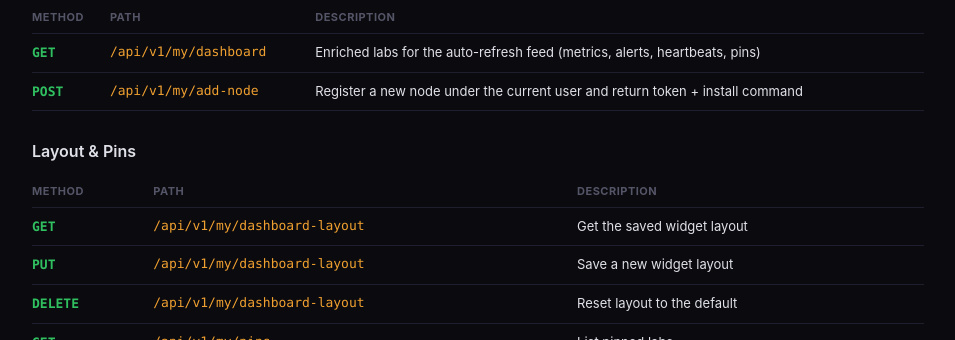
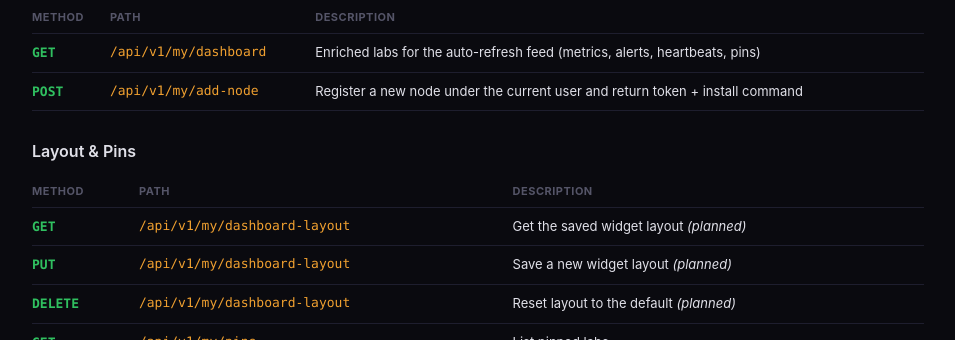
Before and after one commit to labwatch-dev/labwatch, a FastAPI app: page /docs in a window 1280 px wide. Shown: the part 6160-6500 px from the top of the page, without its empty margins (292-1247 px from the left). Run offline with FastAPI, Linux system fonts and the light colour scheme.

Commit message:
fix DB CHECK constraint migration, mark unimplemented features as planned
- database.py: migration now creates CHECK with all 8 notification channel
  types (was only 3), trigger detects outdated schema by checking for 'apprise'
- docs.html: mark 15 phantom endpoints as (planned) — dashboard-layout,
  public-status, maintenance, display-name, user notifications CRUD
- docs.html: fix sparkline auth label from "public" to "session or admin"
- landing.html: public status page → "soon" in comparison table and pricing
- landing.html: MCP → "soon" in pricing card
- README.md: remove nonexistent --discover command, list all 8 notification channels

```diff
--- a/server/database.py
+++ b/server/database.py
@@ -82,7 +82,7 @@ def init_db() -> None:
             CREATE TABLE IF NOT EXISTS notification_channels (
                 id INTEGER PRIMARY KEY AUTOINCREMENT,
                 name TEXT NOT NULL,
-                channel_type TEXT NOT NULL CHECK(channel_type IN ('webhook', 'ntfy', 'telegram')),
+                channel_type TEXT NOT NULL CHECK(channel_type IN ('webhook', 'ntfy', 'telegram', 'discord', 'slack', 'gotify', 'pushover', 'apprise')),
                 config TEXT NOT NULL DEFAULT '{}',
                 enabled INTEGER NOT NULL DEFAULT 1,
                 min_severity TEXT NOT NULL DEFAULT 'warning' CHECK(min_severity IN ('info', 'warning', 'critical')),
@@ -110,15 +110,15 @@ def init_db() -> None:
         ).fetchone()
         if row:
             ddl = row[0] or ""
-            if "'telegram'" not in ddl and "notification_channels" in ddl:
-                logger.info("Migrating notification_channels table to add 'telegram' channel type")
+            if "'apprise'" not in ddl and "notification_channels" in ddl:
+                logger.info("Migrating notification_channels table to support all 8 channel types")
                 conn.executescript("""
                     ALTER TABLE notification_channels RENAME TO _notification_channels_old;
 
                     CREATE TABLE notification_channels (
                         id INTEGER PRIMARY KEY AUTOINCREMENT,
                         name TEXT NOT NULL,
-                        channel_type TEXT NOT NULL CHECK(channel_type IN ('webhook', 'ntfy', 'telegram')),
+                        channel_type TEXT NOT NULL CHECK(channel_type IN ('webhook', 'ntfy', 'telegram', 'discord', 'slack', 'gotify', 'pushover', 'apprise')),
                         config TEXT NOT NULL DEFAULT '{}',
                         enabled INTEGER NOT NULL DEFAULT 1,
                         min_severity TEXT NOT NULL DEFAULT 'warning' CHECK(min_severity IN ('info', 'warning', 'critical')),
@@ -134,7 +134,7 @@ def init_db() -> None:
                     CREATE INDEX IF NOT EXISTS idx_notif_channels_type ON notification_channels(channel_type);
                 """)
                 conn.commit()
-                logger.info("Migration complete: notification_channels now supports 'telegram'")
+                logger.info("Migration complete: notification_channels now supports all 8 channel types")
 
         # Migrate signups table to add password_hash column if missing
         cols = [r[1] for r in conn.execute("PRAGMA table_info(signups)").fetchall()]
--- a/server/templates/docs.html
+++ b/server/templates/docs.html
@@ -881,7 +881,7 @@ X-Admin-Secret: your-secret-here</div>
                     <span class="endpoint-method method-get">GET</span>
                     <span class="endpoint-path">/api/v1/widgets/sparkline/{lab_id}/{metric}</span>
                     <span class="endpoint-desc">Short-window time series</span>
-                    <span class="endpoint-auth">public</span>
+                    <span class="endpoint-auth">session or admin</span>
                     <span class="endpoint-chevron">&#9654;</span>
                 </div>
                 <div class="endpoint-body">
@@ -1418,9 +1418,9 @@ X-Admin-Secret: your-secret-here</div>
             <h3>Layout &amp; Pins</h3>
             <table class="param-table">
                 <tr><th>Method</th><th>Path</th><th>Description</th></tr>
-                <tr><td><span class="response-code code-2xx">GET</span></td><td class="param-name">/api/v1/my/dashboard-layout</td><td>Get the saved widget layout</td></tr>
-                <tr><td><span class="response-code code-2xx">PUT</span></td><td class="param-name">/api/v1/my/dashboard-layout</td><td>Save a new widget layout</td></tr>
-                <tr><td><span class="response-code code-2xx">DELETE</span></td><td class="param-name">/api/v1/my/dashboard-layout</td><td>Reset layout to the default</td></tr>
+                <tr><td><span class="response-code code-2xx">GET</span></td><td class="param-name">/api/v1/my/dashboard-layout</td><td>Get the saved widget layout <em>(planned)</em></td></tr>
+                <tr><td><span class="response-code code-2xx">PUT</span></td><td class="param-name">/api/v1/my/dashboard-layout</td><td>Save a new widget layout <em>(planned)</em></td></tr>
+                <tr><td><span class="response-code code-2xx">DELETE</span></td><td class="param-name">/api/v1/my/dashboard-layout</td><td>Reset layout to the default <em>(planned)</em></td></tr>
                 <tr><td><span class="response-code code-2xx">GET</span></td><td class="param-name">/api/v1/my/pins</td><td>List pinned labs</td></tr>
                 <tr><td><span class="response-code code-2xx">POST</span></td><td class="param-name">/api/v1/my/pin/{lab_id}</td><td>Pin a lab</td></tr>
                 <tr><td><span class="response-code code-2xx">DELETE</span></td><td class="param-name">/api/v1/my/pin/{lab_id}</td><td>Unpin a lab</td></tr>
@@ -1440,13 +1440,13 @@ X-Admin-Secret: your-secret-here</div>
             <h3>Per-Lab Controls</h3>
             <table class="param-table">
                 <tr><th>Method</th><th>Path</th><th>Description</th></tr>
-                <tr><td><span class="response-code code-2xx">GET</span></td><td class="param-name">/api/v1/my/lab/{lab_id}/public-status</td><td>Get the public status page config (token, enabled)</td></tr>
-                <tr><td><span class="response-code code-2xx">POST</span></td><td class="param-name">/api/v1/my/lab/{lab_id}/public-status</td><td>Enable a public status page (returns <code>/s/{public_id}</code>)</td></tr>
-                <tr><td><span class="response-code code-2xx">DELETE</span></td><td class="param-name">/api/v1/my/lab/{lab_id}/public-status</td><td>Disable the public status page</td></tr>
-                <tr><td><span class="response-code code-2xx">GET</span></td><td class="param-name">/api/v1/my/lab/{lab_id}/maintenance</td><td>Check if the lab is in a maintenance window</td></tr>
-                <tr><td><span class="response-code code-2xx">POST</span></td><td class="param-name">/api/v1/my/lab/{lab_id}/maintenance</td><td>Start a maintenance window (alerts suppressed)</td></tr>
-                <tr><td><span class="response-code code-2xx">DELETE</span></td><td class="param-name">/api/v1/my/lab/{lab_id}/maintenance</td><td>End the active maintenance window</td></tr>
-                <tr><td><span class="response-code code-2xx">POST</span></td><td class="param-name">/api/v1/my/lab/{lab_id}/display-name</td><td>Set a custom display name for a lab</td></tr>
+                <tr><td><span class="response-code code-2xx">GET</span></td><td class="param-name">/api/v1/my/lab/{lab_id}/public-status</td><td>Get the public status page config (token, enabled) <em>(planned)</em></td></tr>
+                <tr><td><span class="response-code code-2xx">POST</span></td><td class="param-name">/api/v1/my/lab/{lab_id}/public-status</td><td>Enable a public status page (returns <code>/s/{public_id}</code>) <em>(planned)</em></td></tr>
+                <tr><td><span class="response-code code-2xx">DELETE</span></td><td class="param-name">/api/v1/my/lab/{lab_id}/public-status</td><td>Disable the public status page <em>(planned)</em></td></tr>
+                <tr><td><span class="response-code code-2xx">GET</span></td><td class="param-name">/api/v1/my/lab/{lab_id}/maintenance</td><td>Check if the lab is in a maintenance window <em>(planned)</em></td></tr>
+                <tr><td><span class="response-code code-2xx">POST</span></td><td class="param-name">/api/v1/my/lab/{lab_id}/maintenance</td><td>Start a maintenance window (alerts suppressed) <em>(planned)</em></td></tr>
+                <tr><td><span class="response-code code-2xx">DELETE</span></td><td class="param-name">/api/v1/my/lab/{lab_id}/maintenance</td><td>End the active maintenance window <em>(planned)</em></td></tr>
+                <tr><td><span class="response-code code-2xx">POST</span></td><td class="param-name">/api/v1/my/lab/{lab_id}/display-name</td><td>Set a custom display name for a lab <em>(planned)</em></td></tr>
             </table>
 
             <h3>Notifications</h3>
@@ -1454,11 +1454,11 @@ X-Admin-Secret: your-secret-here</div>
                 <tr><th>Method</th><th>Path</th><th>Description</th></tr>
                 <tr><td><span class="response-code code-2xx">GET</span></td><td class="param-name">/api/v1/my/notification-prefs</td><td>Get personal notification preferences</td></tr>
                 <tr><td><span class="response-code code-2xx">PUT</span></td><td class="param-name">/api/v1/my/notification-prefs</td><td>Update preferences (quiet hours, severities)</td></tr>
-                <tr><td><span class="response-code code-2xx">GET</span></td><td class="param-name">/api/v1/my/notifications</td><td>List personal notification channels</td></tr>
-                <tr><td><span class="response-code code-2xx">POST</span></td><td class="param-name">/api/v1/my/notifications</td><td>Create a new channel</td></tr>
-                <tr><td><span class="response-code code-2xx">DELETE</span></td><td class="param-name">/api/v1/my/notifications/{channel_id}</td><td>Delete a channel</td></tr>
-                <tr><td><span class="response-code code-2xx">POST</span></td><td class="param-name">/api/v1/my/notifications/{channel_id}/test</td><td>Send a test notification</td></tr>
-                <tr><td><span class="response-code code-2xx">POST</span></td><td class="param-name">/api/v1/my/notifications/test-inline</td><td>Test a channel config without saving it</td></tr>
+                <tr><td><span class="response-code code-2xx">GET</span></td><td class="param-name">/api/v1/my/notifications</td><td>List personal notification channels <em>(planned)</em></td></tr>
+                <tr><td><span class="response-code code-2xx">POST</span></td><td class="param-name">/api/v1/my/notifications</td><td>Create a new channel <em>(planned)</em></td></tr>
+                <tr><td><span class="response-code code-2xx">DELETE</span></td><td class="param-name">/api/v1/my/notifications/{channel_id}</td><td>Delete a channel <em>(planned)</em></td></tr>
+                <tr><td><span class="response-code code-2xx">POST</span></td><td class="param-name">/api/v1/my/notifications/{channel_id}/test</td><td>Send a test notification <em>(planned)</em></td></tr>
+                <tr><td><span class="response-code code-2xx">POST</span></td><td class="param-name">/api/v1/my/notifications/test-inline</td><td>Test a channel config without saving it <em>(planned)</em></td></tr>
             </table>
         </section>
 
--- a/server/templates/landing.html
+++ b/server/templates/landing.html
@@ -1187,7 +1187,7 @@
                 </tr>
                 <tr>
                     <td>Public status page <span style="color:var(--text-muted);font-size:11px">(shareable, no login)</span></td>
-                    <td class="cm-us"><span class="yes">&#10003;</span></td>
+                    <td class="cm-us"><span class="partial">soon</span></td>
                     <td><span class="no">&#10005;</span></td>
                     <td><span class="yes">&#10003;</span></td>
                     <td><span class="no">&#10005;</span></td>
@@ -1309,8 +1309,8 @@ processes waiting on I/O rather than computing.
                 <li><span class="check">+</span> {{ t.landing_price_alerts }}</li>
                 <li><span class="check">+</span> {{ t.landing_price_nlq }}</li>
                 <li><span class="check">+</span> {{ t.landing_price_weekly_digest }}</li>
-                <li><span class="check">+</span> {{ t.landing_price_public_status }}</li>
-                <li><span class="check">+</span> {{ t.landing_price_mcp }}</li>
+                <li><span class="check">+</span> {{ t.landing_price_public_status }} <span style="color:var(--text-muted);font-size:11px">(soon)</span></li>
+                <li><span class="check">+</span> {{ t.landing_price_mcp }} <span style="color:var(--text-muted);font-size:11px">(soon)</span></li>
             </ul>
             <a href="/signup" class="btn btn-secondary">{{ t.landing_price_get_started }}</a>
         </div>
```
Also changed, not shown: README.md.
